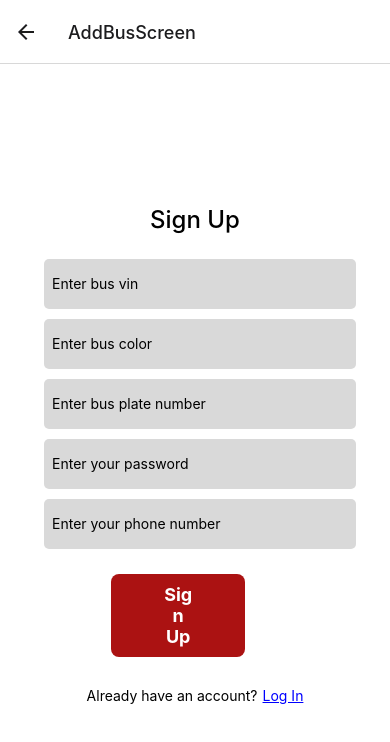
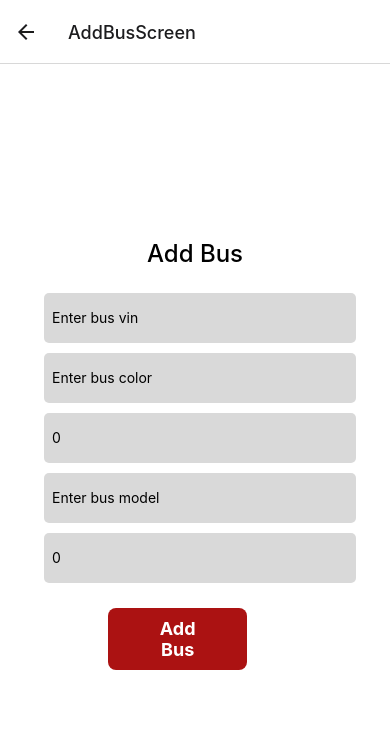
Before and after one commit to zeinshhadi/b-route-app, a React Native app in the folder frontend/: screen /AddBusScreen in a window 390 px wide. Shown: the top 742 px of the page. Built offline with nearby package versions, Linux system fonts and the light colour scheme.

Commit message:
Frontend <> Added Inputs for bus

```diff
--- a/frontend/screens/adminScreens/AddBusScreen.js
+++ b/frontend/screens/adminScreens/AddBusScreen.js
@@ -5,10 +5,11 @@ import LogoComponent from "../../components/common/LogoComponent";
 import axios from "axios";
 const AddBusScreen = ({ navigation }) => {
   const [busInfo, setBusInfo] = useState({
-    vin: null,
+    vin: 0,
     color: "",
-    password: "",
-    phoneNumber: "",
+    plate_number: 0,
+    model: "",
+    number_of_seats: 0,
   });
 
   const [loading, setLoading] = useState(false);
@@ -22,49 +23,10 @@ const AddBusScreen = ({ navigation }) => {
 
   const handleRegister = async () => {
     console.log(busInfo);
-    // try {
-    //   if (!busInfo.firstName || !busInfo.lastName || !busInfo.plate_number || !busInfo.password || !busInfo.phoneNumber) {
-    //     console.error("Please fill in all fields");
-    //     return;
-    //   }
-
-    //   setLoading(true);
-
-    //   const registrationData = {
-    //     first_name: busInfo.firstName,
-    //     last_name: busInfo.lastName,
-    //     plate_number: busInfo.plate_number,
-    //     password: busInfo.password,
-    //     phone_number: busInfo.phoneNumber,
-    //   };
-
-    //   console.log("Registration Request Data:", registrationData);
-
-    //   const response = await axios.post("http://192.168.1.7:8000/api/register", registrationData);
-
-    //   console.log("Registration Response:", response.data);
-
-    //   if (response.data.status === "success") {
-    //     const storeToken = async (token) => {
-    //       try {
-    //         await AsyncStorage.setItem("userToken", token);
-    //       } catch (error) {
-    //         console.error("Error storing token:", error);
-    //       }
-    //     };
-    //     navigation.navigate("HomeScreen");
-    //   } else {
-    //     console.error("Registration failed");
-    //   }
-    // } catch (error) {
-    //   console.error("Error during registration:", error.message || error);
-    // } finally {
-    //   setLoading(false);
-    // }
   };
   return (
     <View style={styles.outerContainer}>
-      <Text style={styles.titleFormScreen}>Sign Up</Text>
+      <Text style={styles.titleFormScreen}>Add Bus</Text>
       <View style={styles.formContainer}>
         <View>
           <TextInput
@@ -87,28 +49,22 @@ const AddBusScreen = ({ navigation }) => {
           />
           <TextInput
             style={styles.inputDesign}
-            placeholder="Enter your password"
+            placeholder="Enter bus model"
             secureTextEntry
-            value={busInfo.password}
-            onChangeText={(text) => handleInputChange("password", text)}
+            value={busInfo.model}
+            onChangeText={(text) => handleInputChange("model", text)}
           />
           <TextInput
             style={styles.inputDesign}
-            placeholder="Enter your phone number"
-            value={busInfo.phoneNumber}
-            onChangeText={(text) => handleInputChange("phoneNumber", text)}
+            placeholder="Enter number of seats"
+            value={busInfo.number_of_seats}
+            onChangeText={(text) => handleInputChange("number_of_seats", text)}
           />
         </View>
       </View>
       <Button onPress={handleRegister} disabled={loading}>
-        {loading ? <ActivityIndicator size="small" color="white" /> : <Text>Sign Up</Text>}
+        {loading ? <ActivityIndicator size="small" color="white" /> : <Text>Add Bus</Text>}
       </Button>
-      <View style={styles.registerContainer}>
-        <Text style={styles.registerText}>Already have an account?</Text>
-        <Pressable onPress={() => navigation.navigate("LogInScreen")}>
-          <Text style={styles.registerLink}>Log In</Text>
-        </Pressable>
-      </View>
     </View>
   );
 };
@@ -135,17 +91,7 @@ const styles = StyleSheet.create({
     width: "80%",
     justifyContent: "center",
   },
-  registerContainer: {
-    flexDirection: "row",
-    marginTop: 10,
-  },
-  registerText: {
-    marginRight: 5,
-  },
-  registerLink: {
-    color: "blue",
-    textDecorationLine: "underline",
-  },
+
   titleFormScreen: {
     fontWeight: "500",
     fontSize: 24,
```
